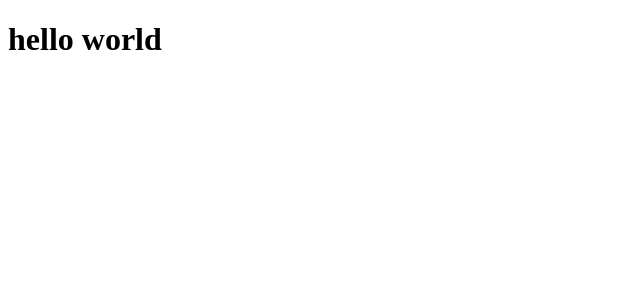
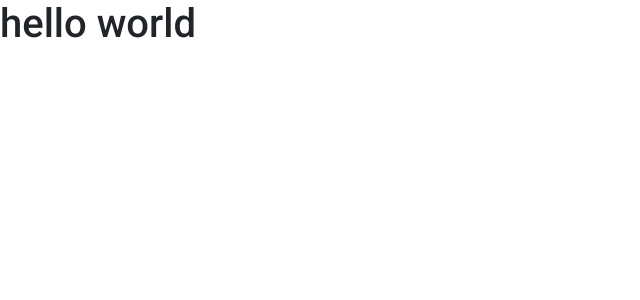
Before and after one commit to JoaoVSouto/evolux-phone-management, a React (Create React App) app: page / in a window 1280 px wide. Shown: the top 300 px of the page, without its empty margins (0-640 px from the left). Built offline with nearby package versions, Linux system fonts and the light colour scheme.

Commit message:
Add bootstrap and configure some global styles

```diff
--- a/package.json
+++ b/package.json
@@ -7,7 +7,10 @@
     "@testing-library/jest-dom": "^4.2.4",
     "@testing-library/react": "^9.3.2",
     "@testing-library/user-event": "^7.1.2",
+    "bootstrap": "^4.6.0",
+    "node-sass": "^4.14.1",
     "react": "^17.0.1",
+    "react-bootstrap": "^1.5.2",
     "react-dom": "^17.0.1",
     "react-redux": "^7.1.3",
     "react-scripts": "4.0.1"
--- a/public/index.html
+++ b/public/index.html
@@ -6,6 +6,12 @@
     <meta name="viewport" content="width=device-width, initial-scale=1" />
     <meta name="theme-color" content="#201a16" />
 
+    <link rel="preconnect" href="https://fonts.gstatic.com" />
+    <link
+      href="https://fonts.googleapis.com/css2?family=Roboto:wght@400;500;700&display=swap"
+      rel="stylesheet"
+    />
+
     <title>Evolux Test</title>
   </head>
   <body>
--- a/src/index.js
+++ b/src/index.js
@@ -5,6 +5,8 @@
 import store from './app/store';
 
 import App from './App';
+
+import './styles/index.scss';
 
 ReactDOM.render(
   <React.StrictMode>
--- /dev/null
+++ b/src/styles/index.scss
@@ -0,0 +1,21 @@
+@import '~bootstrap/scss/bootstrap';
+
+html {
+  @include media-breakpoint-down('md') {
+    font-size: 93.75%; // 15px
+  }
+
+  @include media-breakpoint-down('sm') {
+    font-size: 87.5%; // 14px
+  }
+}
+
+body,
+button,
+input {
+  font: 400 1rem Roboto, sans-serif;
+}
+
+button {
+  cursor: pointer;
+}
```
Also changed, not shown: 1 other file (tests, documents, lock files or other folders).
